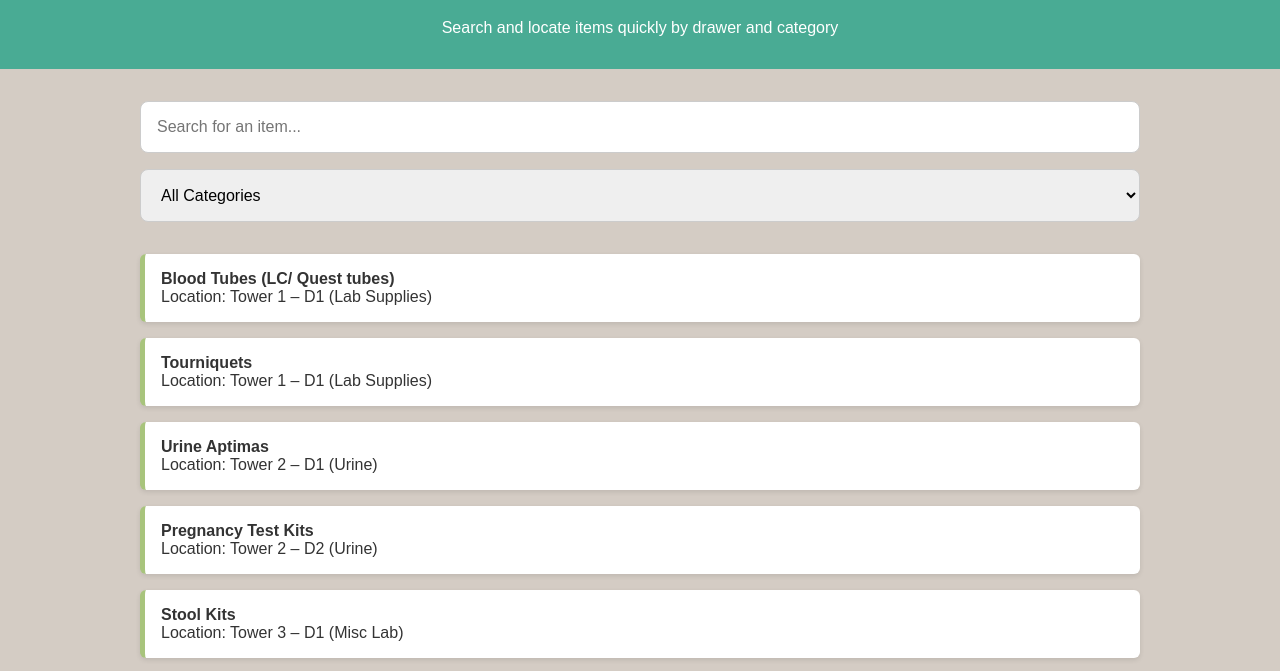
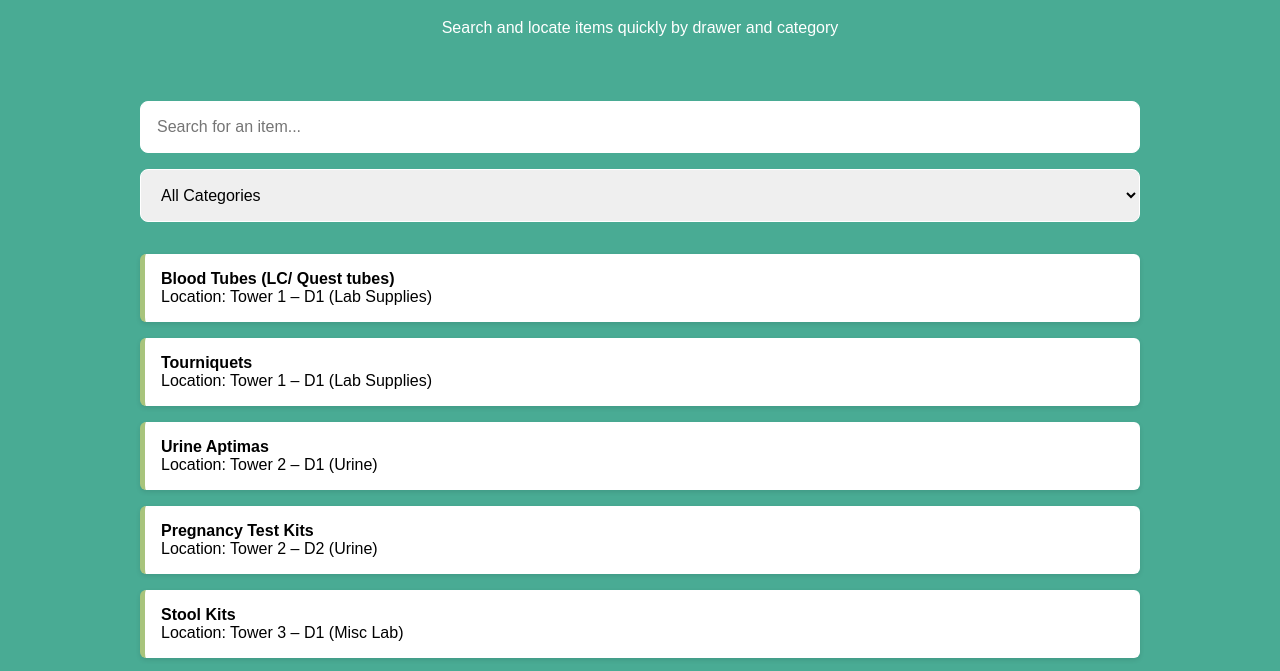
Before and after one commit to samorales1790/inventory-closet, a plain HTML site: page index.html in a window 1280 px wide. Shown: the part 77-748 px from the top of the page. Drawn offline with Linux system fonts and the light colour scheme.

Commit message:
Update style.css

```diff
--- a/style.css
+++ b/style.css
@@ -6,11 +6,11 @@
 }
 
 body {
-  font-family: Arial, sans-serif;
+  font-family: 'Karla', sans-serif;
   margin: 0;
   padding: 0;
-  background-color: var(--clay);
-  color: #333;
+  background-color: var(--agave);
+  color: var(--white);
 }
 
 header {
@@ -36,12 +36,14 @@ header {
 input, select {
   padding: 1rem;
   font-size: 1rem;
-  border: 1px solid #ccc;
+  border: 1px solid var(--white);
   border-radius: 8px;
+  color: #000;
 }
 
 .item {
   background: var(--white);
+  color: #000;
   border-left: 5px solid var(--avocado);
   padding: 1rem;
   border-radius: 6px;
@@ -55,6 +57,7 @@ input, select {
   padding: 1rem;
   border-radius: 6px;
   box-shadow: 0 2px 5px rgba(0,0,0,0.1);
+  color: #000;
 }
 
 .drawer-map img {
```
